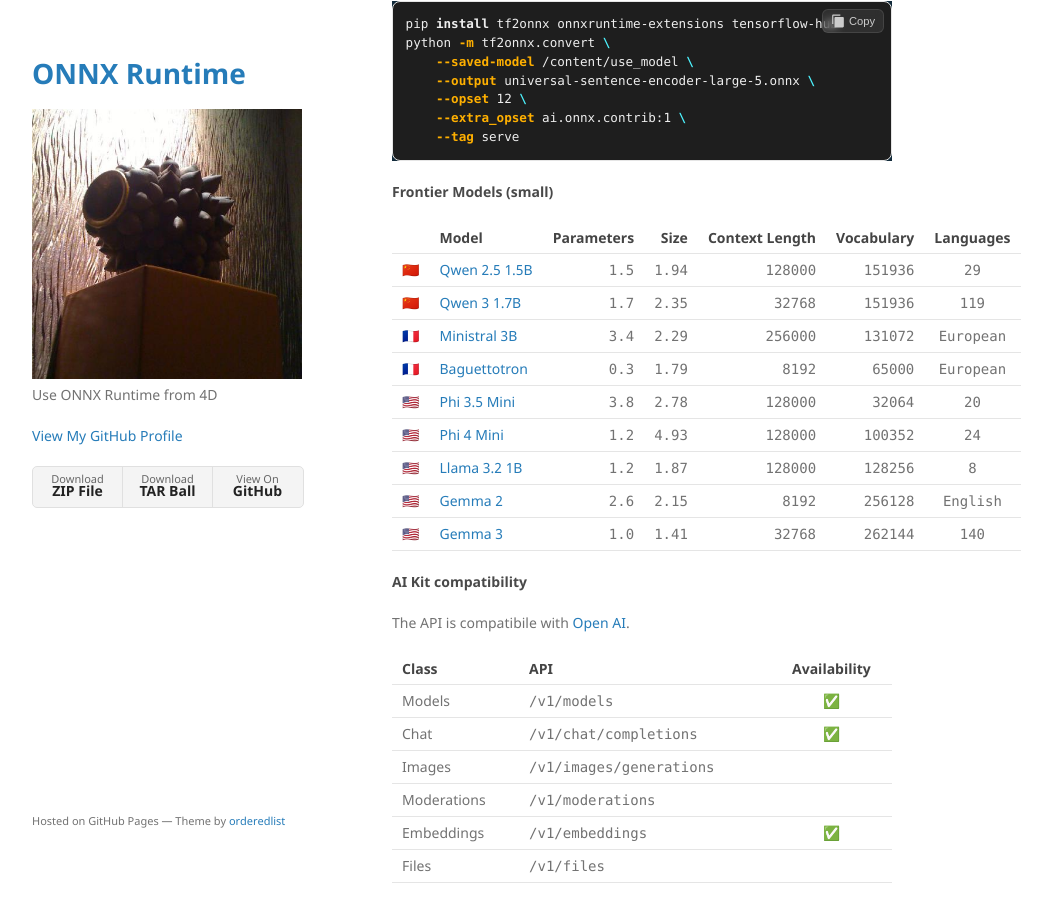
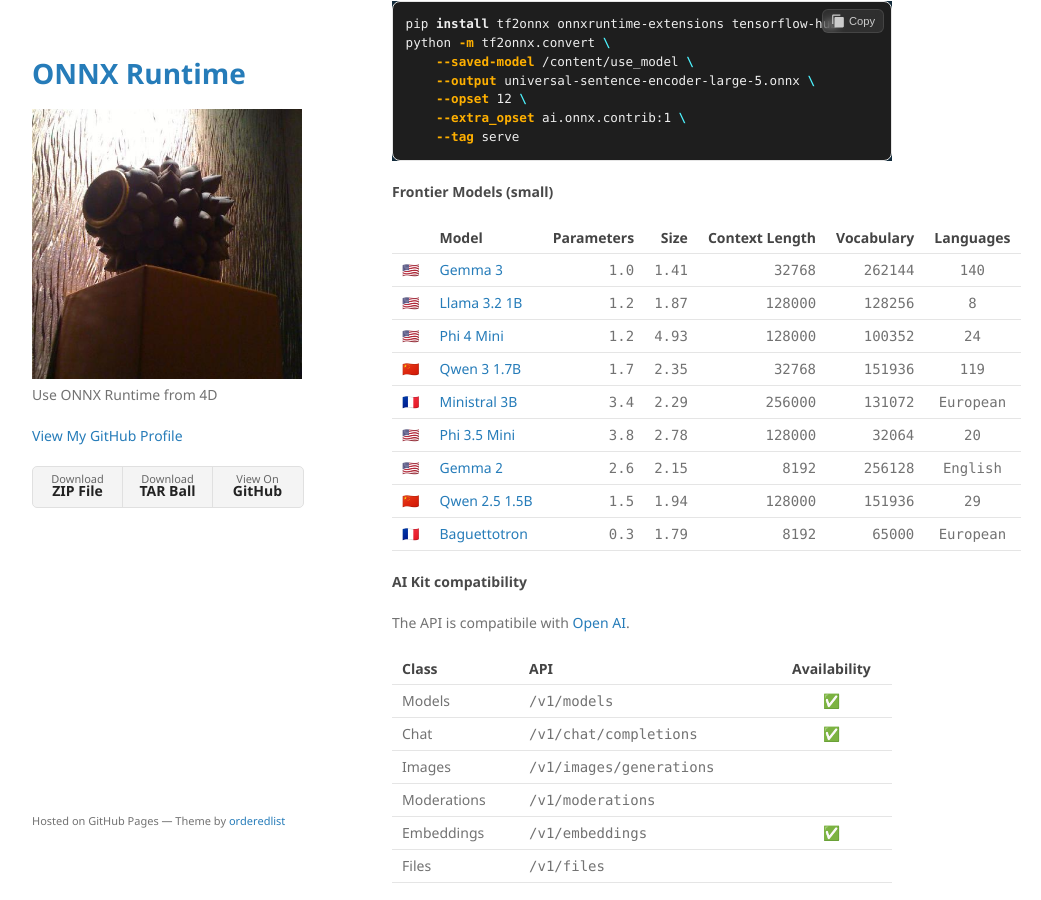
Before and after one commit to miyako/onnx-genai, a Jekyll site: the page built from index.md, in a window 1280 px wide and 900 px high, scrolled down 4279 px. Shown: the whole window, without its empty margins (178-1219 px from the left). Built offline with Jekyll 4.4.1, drawn with Linux system fonts in a browser that asks for light colours.

```diff
--- a/index.md
+++ b/index.md
@@ -224,15 +224,15 @@ python -m tf2onnx.convert \
 
 ||Model|Parameters|Size|Context&nbsp;Length|Vocabulary|Languages|
 |-|-|-:|-:|-:|-:|:-:|
-|🇨🇳|[Qwen&nbsp;2.5&nbsp;1.5B](https://huggingface.co/keisuke-miyako/Qwen2.5-1.5B-onnx-int4-cpu)|`1.5`|`1.94`|`128000`|`151936`|`29`|
+|🇺🇸|[Gemma&nbsp;3](https://huggingface.co/onnx-community/gemma-3-1b-it-ONNX)|`1.0`|`1.41`|`32768`|`262144`|`140`|
+|🇺🇸|[Llama&nbsp;3.2&nbsp;1B](https://huggingface.co/keisuke-miyako/Llama-3.2-1B-Instruct-onnx-int4-cpu)|`1.2`|`1.87`|`128000`|`128256`|`8`
+|🇺🇸|[Phi&nbsp;4&nbsp;Mini](https://huggingface.co/microsoft/Phi-4-mini-instruct-onnx)|`1.2`|`4.93`|`128000`|`100352`|`24`|
 |🇨🇳|[Qwen&nbsp;3&nbsp;1.7B](https://huggingface.co/keisuke-miyako/Qwen3-1.7B-onnx-int4-cpu)|`1.7`|`2.35`|`32768`|`151936`|`119`|
 |🇫🇷|[Ministral&nbsp;3B](https://huggingface.co/mistralai/Ministral-3-3B-Instruct-2512-ONNX)|`3.4`|`2.29`|`256000`|`131072`|`European`
+|🇺🇸|[Phi&nbsp;3.5&nbsp;Mini](https://huggingface.co/microsoft/Phi-3.5-mini-instruct-onnx)|`3.8`|`2.78`|`128000`|`32064`|`20`|
+|🇺🇸|[Gemma&nbsp;2](https://huggingface.co/EmbeddedLLM/gemma-2b-it-onnx)|`2.6`|`2.15`|`8192`|`256128`|`English`|
+|🇨🇳|[Qwen&nbsp;2.5&nbsp;1.5B](https://huggingface.co/keisuke-miyako/Qwen2.5-1.5B-onnx-int4-cpu)|`1.5`|`1.94`|`128000`|`151936`|`29`|
 |🇫🇷|[Baguettotron](https://huggingface.co/keisuke-miyako/Baguettotron-onnx-int4-cpu)|`0.3`|`1.79`|`8192`|`65000`|`European`
-|🇺🇸|[Phi&nbsp;3.5&nbsp;Mini](https://huggingface.co/microsoft/Phi-3.5-mini-instruct-onnx)|`3.8`|`2.78`|`128000`|`32064`|`20`|
-|🇺🇸|[Phi&nbsp;4&nbsp;Mini](https://huggingface.co/microsoft/Phi-4-mini-instruct-onnx)|`1.2`|`4.93`|`128000`|`100352`|`24`|
-|🇺🇸|[Llama&nbsp;3.2&nbsp;1B](https://huggingface.co/keisuke-miyako/Llama-3.2-1B-Instruct-onnx-int4-cpu)|`1.2`|`1.87`|`128000`|`128256`|`8`
-|🇺🇸|[Gemma&nbsp;2](https://huggingface.co/EmbeddedLLM/gemma-2b-it-onnx)|`2.6`|`2.15`|`8192`|`256128`|`English`|
-|🇺🇸|[Gemma&nbsp;3](https://huggingface.co/onnx-community/gemma-3-1b-it-ONNX)|`1.0`|`1.41`|`32768`|`262144`|`140`|
 
 #### AI Kit compatibility
 
```
